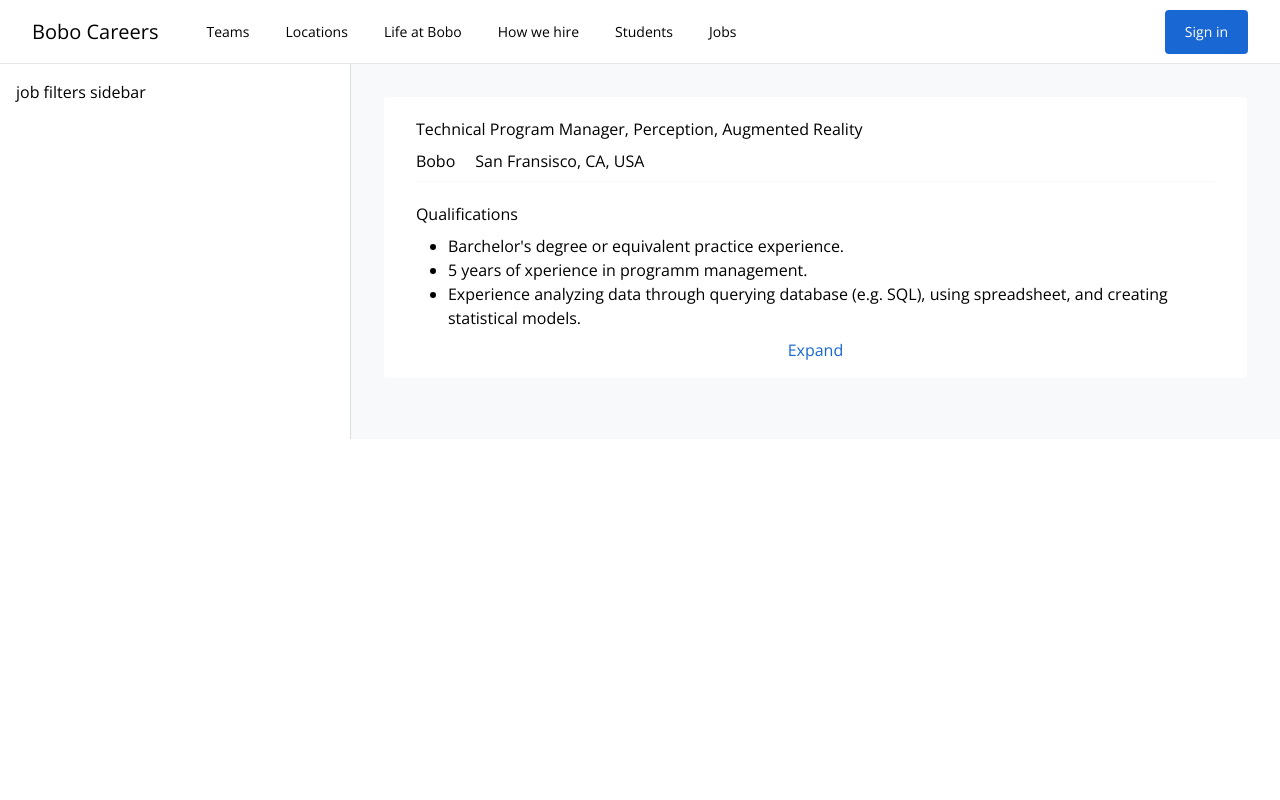
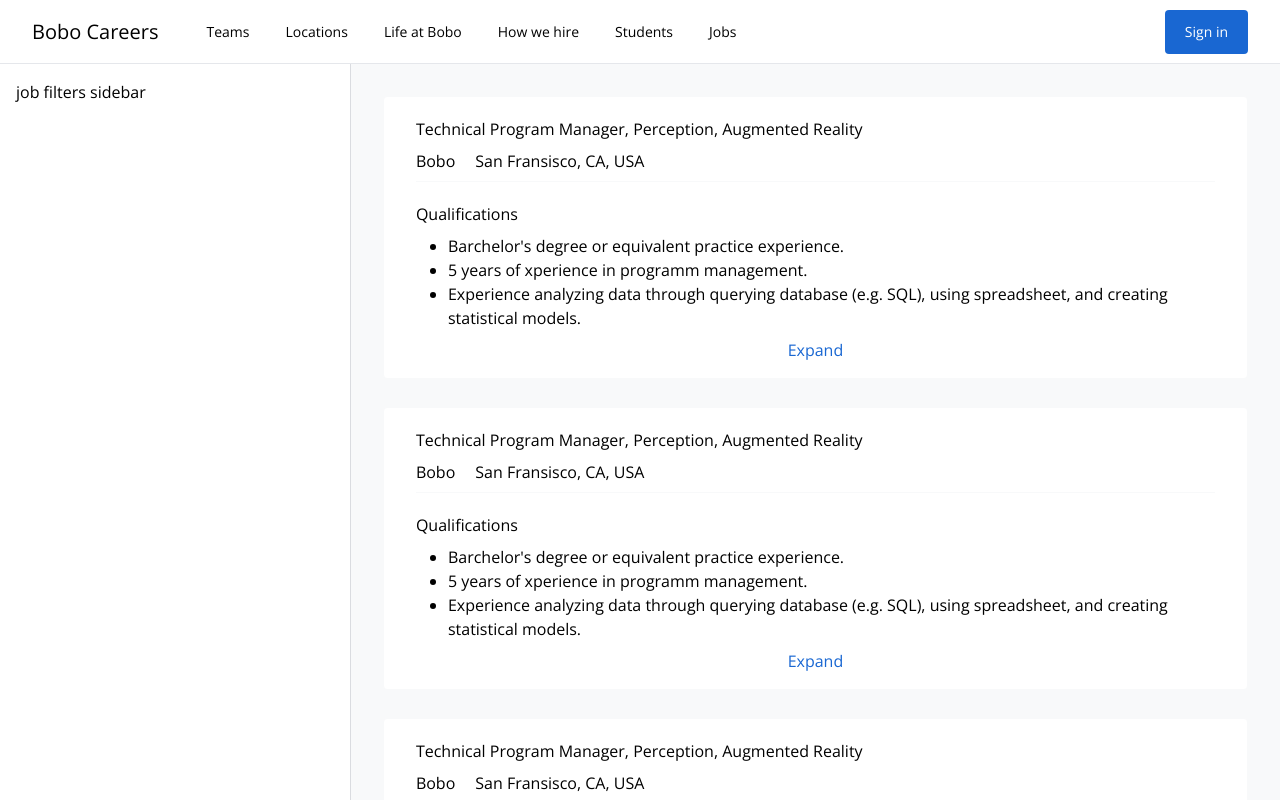
Before and after one commit to themis1986/google_careers_clone, a Vue app: page /#/jobs/results in a window 1280 px wide. Shown: the top 800 px of the page. Built offline with nearby package versions, Linux system fonts and the light colour scheme.

Commit message:
Refactor job list results in reusable list item components

```diff
--- /dev/null
+++ b/src/components/jobResults/JobListing.vue
@@ -0,0 +1,50 @@
+<template>
+  <li class="mb-7">
+    <router-link
+      to="/jobs/results/1"
+      class="block mx-auto bg-white border border-solid border-brand-gray-2 rounded hover:shadow-gray"
+    >
+      <div class="pt-5 pb-2 mx-8 border-b border-solid border-brand-gray-2">
+        <h2 class="mb-2 tex-2xl">
+          Technical Program Manager, Perception, Augmented Reality
+        </h2>
+        <div class="flex flex-row align-middle">
+          <div class="mr-5">
+            <span>Bobo</span>
+          </div>
+          <div class="">
+            <span>San Fransisco, CA, USA</span>
+          </div>
+        </div>
+      </div>
+      <div class="px-8 py-4">
+        <div class="">
+          <h3 class="mt-1 mb-2">Qualifications</h3>
+          <div class="">
+            <ul class="pl-8 list-disc">
+              <li>Barchelor's degree or equivalent practice experience.</li>
+              <li>5 years of xperience in programm management.</li>
+              <li>
+                Experience analyzing data through querying database (e.g. SQL),
+                using spreadsheet, and creating statistical models.
+              </li>
+            </ul>
+          </div>
+        </div>
+        <div class="mt-2 text-center">
+          <router-link to="/jobs/results/1" class="text-brand-blue-1"
+            >Expand</router-link
+          >
+        </div>
+      </div>
+    </router-link>
+  </li>
+</template>
+
+<script>
+export default {
+  name: "JobListing",
+};
+</script>
+
+<style lang="scss" scoped></style>
--- a/src/components/jobResults/JobListings.vue
+++ b/src/components/jobResults/JobListings.vue
@@ -1,53 +1,21 @@
 <template>
   <main class="flex-auto p-8 bg-brand-gray-2">
     <ol>
-      <li class="mb-7">
-        <router-link
-          to="/jobs/results/1"
-          class="block mx-auto bg-white border border-solid border-brand-gray-2 rounded hover:shadow-gray"
-        >
-          <div class="pt-5 pb-2 mx-8 border-b border-solid border-brand-gray-2">
-            <h2 class="mb-2 tex-2xl">
-              Technical Program Manager, Perception, Augmented Reality
-            </h2>
-            <div class="flex flex-row align-middle">
-              <div class="mr-5">
-                <span>Bobo</span>
-              </div>
-              <div class="">
-                <span>San Fransisco, CA, USA</span>
-              </div>
-            </div>
-          </div>
-          <div class="px-8 py-4">
-            <div class="">
-              <h3 class="mt-1 mb-2">Qualifications</h3>
-              <div class="">
-                <ul class="pl-8 list-disc">
-                  <li>Barchelor's degree or equivalent practice experience.</li>
-                  <li>5 years of xperience in programm management.</li>
-                  <li>
-                    Experience analyzing data through querying database (e.g.
-                    SQL), using spreadsheet, and creating statistical models.
-                  </li>
-                </ul>
-              </div>
-            </div>
-            <div class="mt-2 text-center">
-              <router-link to="/jobs/results/1" class="text-brand-blue-1"
-                >Expand</router-link
-              >
-            </div>
-          </div>
-        </router-link>
-      </li>
+      <JobListing />
+      <JobListing />
+      <JobListing />
     </ol>
   </main>
 </template>
 
 <script>
+import JobListing from "@/components/jobResults/JobListing.vue";
+
 export default {
   name: "JobListings",
+  components: {
+    JobListing,
+  },
 };
 </script>
 
```
